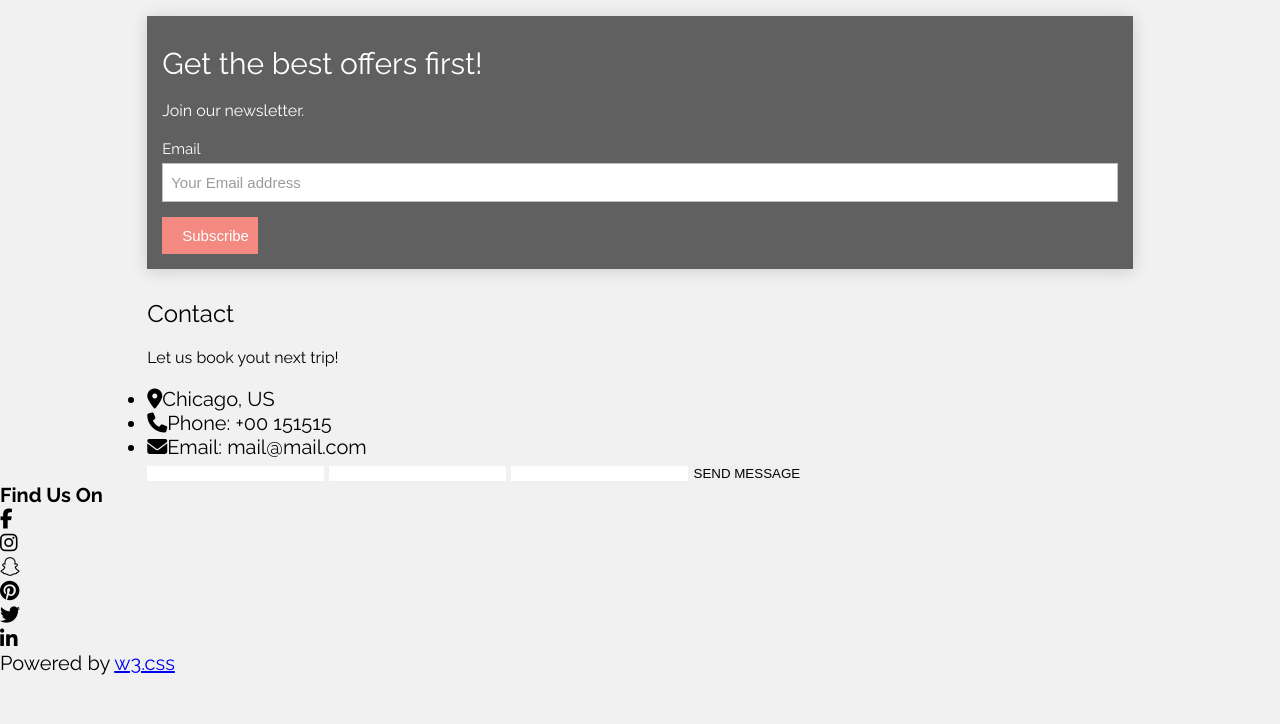
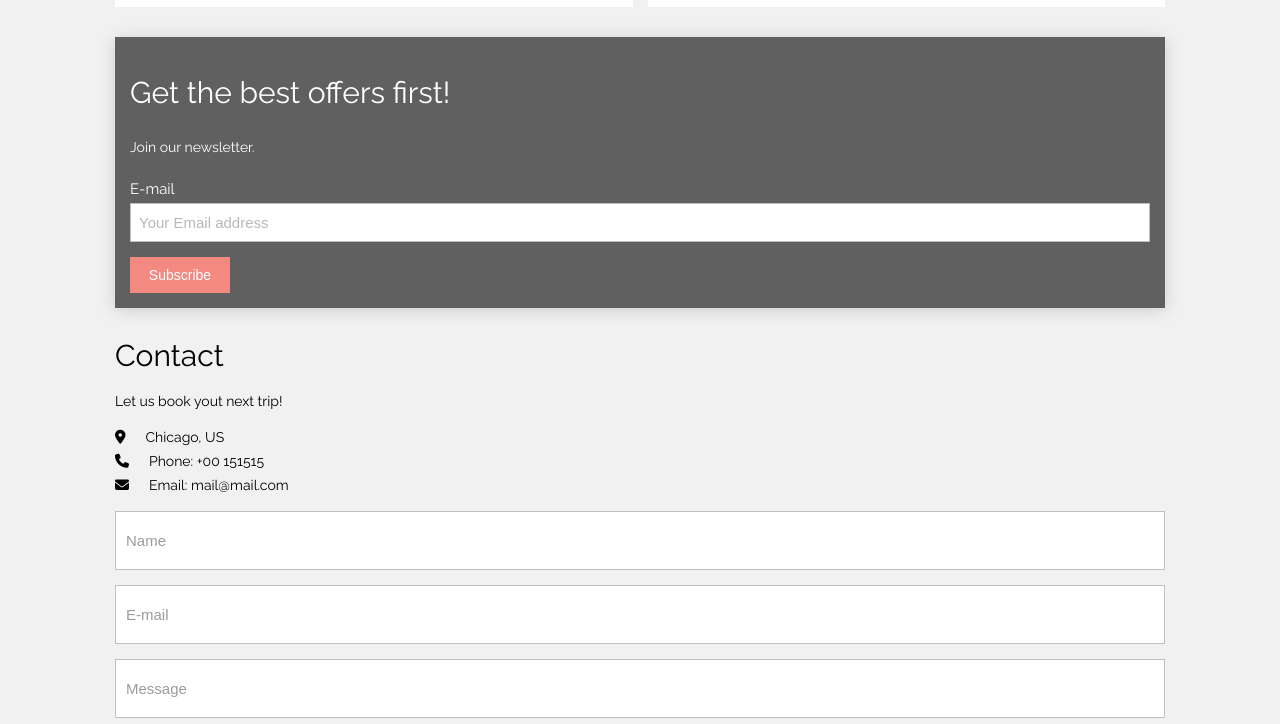
Before and after one commit to rodrigobarbonifilho/layout-devmedia, a plain HTML site: page index.html in a window 1280 px wide. Shown: the part 1836-2560 px from the top of the page. Drawn offline with Linux system fonts and the light colour scheme.

Commit message:
terminei

```diff
--- a/index.html
+++ b/index.html
@@ -106,7 +106,7 @@
 			<h2>Get the best offers first!</h2>
 			<p>Join our newsletter.</p>
 			<div class="input">
-				<label for="email">Email</label>
+				<label for="email">E-mail</label>
 				<input type="email" name="email" id="email" placeholder="Your Email address">
 				<button type="submit">Subscribe</button>
 			</div>
@@ -119,12 +119,18 @@
 				<li><i class="fa fa-map-marker"></i>Chicago, US</li>
 				<li><i class="fa fa-phone"></i>Phone: +00 151515</li>
 				<li><i class="fa fa-envelope"></i>Email: mail@mail.com</li>
+			</form>
 			<form action="">
-					<input type="text" name="" id="">
-					<input type="email" name="" id="">
-					<input type="text" name="" id="">
+				<div class="input">
+					<input type="text" name="" id="" placeholder="Name">
+				</div>
+				<div class="input">
+					<input type="email" name="" id="" placeholder="E-mail">
+				</div>
+				<div class="input">
+					<input type="text" name="" id="" placeholder="Message">
+				</div>
 				<button>SEND MESSAGE</button>
-				</form>
 			</ul>
 		</section>
 	</main>
@@ -132,12 +138,12 @@
 	<footer>
 		<h4>Find Us On</h4>
 		<ul>
-			<li><i class="fa fa-facebook"></i></li>
-			<li><i class="fa fa-instagram"></i></li>
-			<li><i class="fa fa-snapchat"></i></li>
-			<li><i class="fa fa-pinterest"></i></li>
-			<li><i class="fa fa-twitter"></i></li>
-			<li><i class="fa fa-linkedin"></i></li>
+			<li><i class="fab fa-facebook-square"></i></li>
+			<li><i class="fab fa-instagram"></i></li>
+			<li><i class="fab fa-snapchat"></i></li>
+			<li><i class="fab fa-pinterest"></i></li>
+			<li><i class="fab fa-twitter"></i></li>
+			<li><i class="fab fa-linkedin"></i></li>
 		</ul>
 		<p>Powered by <a href="#">w3.css</a></p>
 	</footer>
--- a/style.css
+++ b/style.css
@@ -17,15 +17,22 @@
 body {
 	font-family: "Raleway", sans-serif;
 	font-size: 2rem;
-	padding-bottom: 20rem;
 	background-color: #f1f1f1;
+}
+
+ul {
+	list-style: none;
+}
+
+a {
+	color: inherit;
 }
 
 section {
 	display: flex;
 	flex-direction: column;
-	gap: 20px;
-	width: 77vw;
+	gap: 15px;
+	width: 1050px;
 	margin: 30px auto 0 auto;
 }
 
@@ -37,6 +44,7 @@ section :where(h2, h3, h4) {
 section p {
 	font-size: 1.6rem;
 }
+
 /* ================================== */
 /*                Header              */
 /* ================================== */
@@ -47,6 +55,7 @@ header {
 	max-height: 10vh;
 	padding: 11px 15px;
 	border: 0.5px solid gray;
+	background-color: #FFF;
 }
 
 header > i {
@@ -132,6 +141,7 @@ header > i {
 	width: 100%;
 	height: 100%;
 	padding: 15px;
+	gap: 15px;
 }
 
 #hero form .row {
@@ -197,6 +207,7 @@ header > i {
 
 .image-container img {
 	width: 100%;
+	height: 100%;
 }
 
 .image-container p {
@@ -265,21 +276,198 @@ header > i {
 /*             Newsletter             */
 /* ================================== */
 #newsletter {
-	padding: 30px 15px 15px 15px;
+	padding: 35px 15px 15px 15px;
 	background-color: #606060;
 	box-shadow: 0px 2px 16px rgba(0, 0, 0, 0.153);
+	gap: 25px;
 	color: white;
 }
 
 #newsletter h2 {
 	font-size: 3rem;
+	line-height: 4.2rem;
+}
+
+#newsletter p {
+	font-size: 1.4rem;
+}
+
+#newsletter .input input::placeholder {
+	color: #b8b8b8;
 }
 
 #newsletter button {
-	font-size: 1.5rem;
-	width: 10%;
+	font-size: 1.4rem;
+	font-weight: lighter;
+	width: 100px;
 	margin-top: 10px;
-	padding: 10px 20px;
+	padding: 10px 15px;
 	background-color: #F38981;
 	color: white;
 }
+
+/* ================================== */
+/*              Contact               */
+/* ================================== */
+#contact {
+	gap: 20px;
+}
+
+#contact i {
+	font-size: 1.4rem;
+}
+
+#contact h2 {
+	font-size: 3rem;
+}
+
+#contact p {
+	font-size: 1.4rem;
+}
+
+#contact ul {
+	display: flex;
+	flex-direction: column;
+	gap: 8px;
+}
+
+#contact ul li {
+	display: flex;
+	align-items: center;
+	gap: 20px;
+	font-size: 1.4rem;
+}
+
+#contact form {
+	display: flex;
+	flex-direction: column;
+	gap: 15px;
+	padding: 10px 0;
+}
+
+#contact .input input {
+	padding: 20px 10px;
+}
+
+#contact form button {
+	font-size: 1.5rem;
+	align-self: flex-start;
+	background-color: black;
+	color: white;
+	padding: 15px 24px;
+}
+
+/* ================================== */
+/*               Footer               */
+/* ================================== */
+footer {
+	display: flex;
+	justify-content: center;
+	align-items: center;
+	flex-direction: column;
+	gap: 40px;
+	padding: 20px 0;
+	color: #606060;
+}
+
+footer i {
+	font-size: 2.4rem;
+}
+
+footer h4 {
+	font-weight: 300;
+	font-size: 1.8rem;
+}
+
+footer ul {
+	display: flex;
+	align-items: center;
+	gap: 5px;
+}
+
+footer p {
+	font-size: 1.4rem;
+}
+
+@media (max-width: 768px) {
+	section {
+		width: 95%;
+	}
+
+	/* ================================== */
+	/*                Header              */
+	/* ================================== */
+	header {
+		justify-content: space-around;
+	}
+
+	/* ================================== */
+	/*                Main                */
+	/* ================================== */
+	#hero {
+		height: 50vh;
+	}
+
+	#hero > div {
+		width: 70vw;
+	}
+}
+
+@media (max-width: 450px) {
+	section {
+		width: 95%;
+	}
+
+	/* ================================== */
+	/*                Header              */
+	/* ================================== */
+	header {
+		justify-content: space-between;
+	}
+
+	/* ================================== */
+	/*                Main                */
+	/* ================================== */
+	#hero {
+		height: 55vh;
+	}
+
+	#hero > div {
+		width: 100vw;
+		height: 100%;
+	}
+
+	#hero form {
+		gap: 15px;
+	}
+
+	#hero form .row:nth-child(2) {
+		flex-direction: column;
+		gap: 0;
+	}
+
+	.input {
+		gap: 0;
+	}
+
+	/* ================================== */
+	/*             1º Section             */
+	/* ================================== */
+	.images {
+		display: flex;
+		flex-direction: column;
+	}
+
+	.column:nth-child(2) .img-wrapper {
+		display: flex;
+		flex-direction: column;
+	}
+
+	/* ================================== */
+	/*              Add Infos             */
+	/* ================================== */
+	.cards {
+		display: flex;
+		flex-direction: column;
+	}
+}
```
Lines whose indentation alone changed are shown as unchanged.
